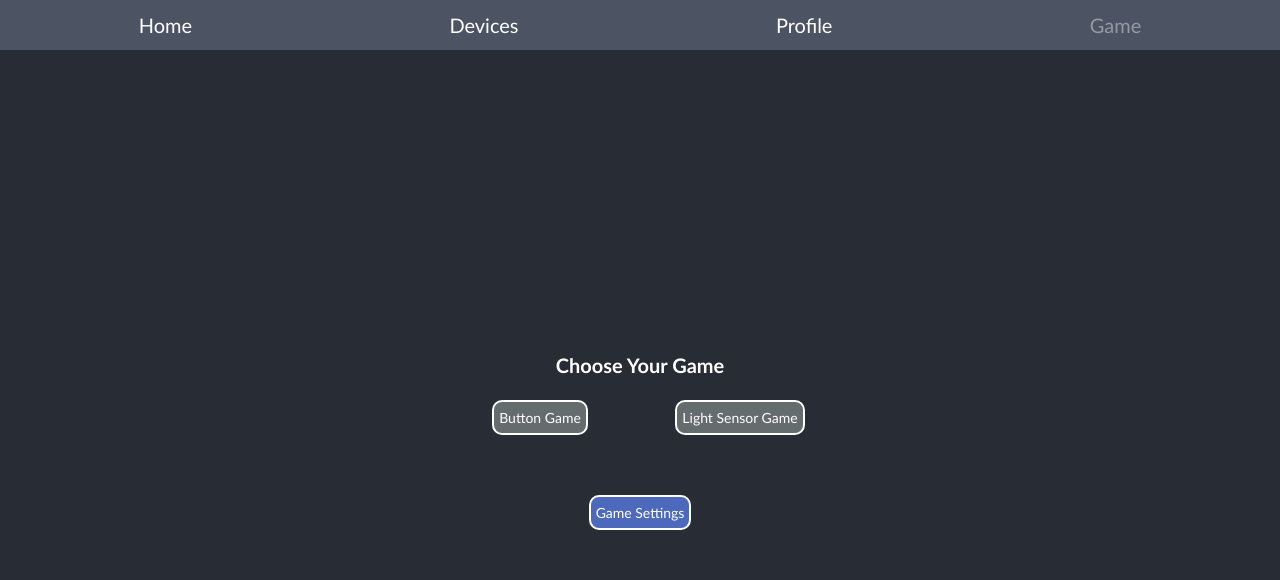
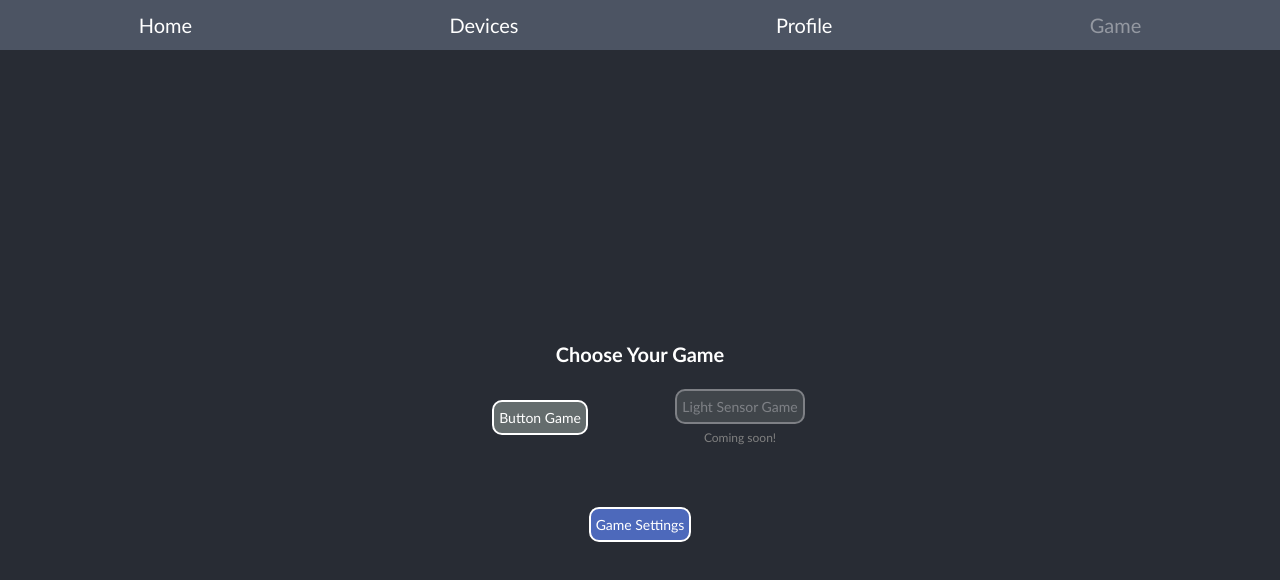
Before and after one commit to nicoletart/freezepods-block, a Next.js app in the folder freezepods-block/: page /game in a window 1280 px wide. Shown: the top 580 px of the page. Built offline with nearby package versions, Linux system fonts and the light colour scheme.

Commit message:
light sensor game disabled

```diff
--- a/freezepods-block/src/app/game/page.js
+++ b/freezepods-block/src/app/game/page.js
@@ -11,9 +11,15 @@ export default function Game() {
 
         <div className="game-buttons">
           <AnimatedButton href="/game/button-game">Button Game</AnimatedButton>
-          <AnimatedButton href="/game/light-sensor-game">
-            Light Sensor Game
-          </AnimatedButton>
+
+          <div className="light-sensor-button-container">
+            <AnimatedButton className="light-sensor-button">
+              Light Sensor Game
+            </AnimatedButton>
+            <span style={{ display: "block", fontSize: "12px", color: "gray", marginTop: "5px" }}>
+              Coming soon!
+            </span>
+          </div>
         </div>
       </div>
       <div>
--- a/freezepods-block/src/app/globals.css
+++ b/freezepods-block/src/app/globals.css
@@ -181,6 +181,11 @@ li {
   background-color: rgb(0, 41, 162);
 }
 
+.light-sensor-button {
+  opacity: 0.4 !important;
+  pointer-events: none;
+}
+
 /* Screen Changes */
 
 @media (max-width: 925px) {
```
